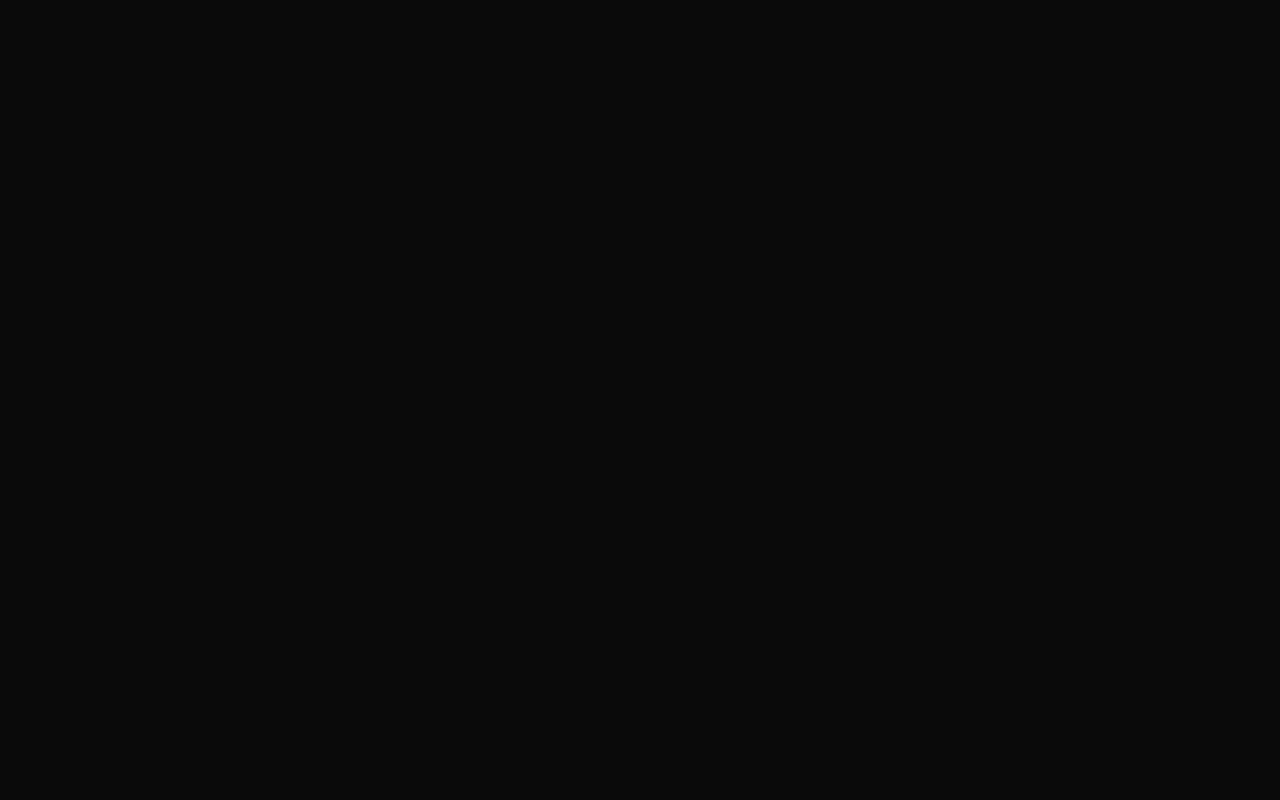
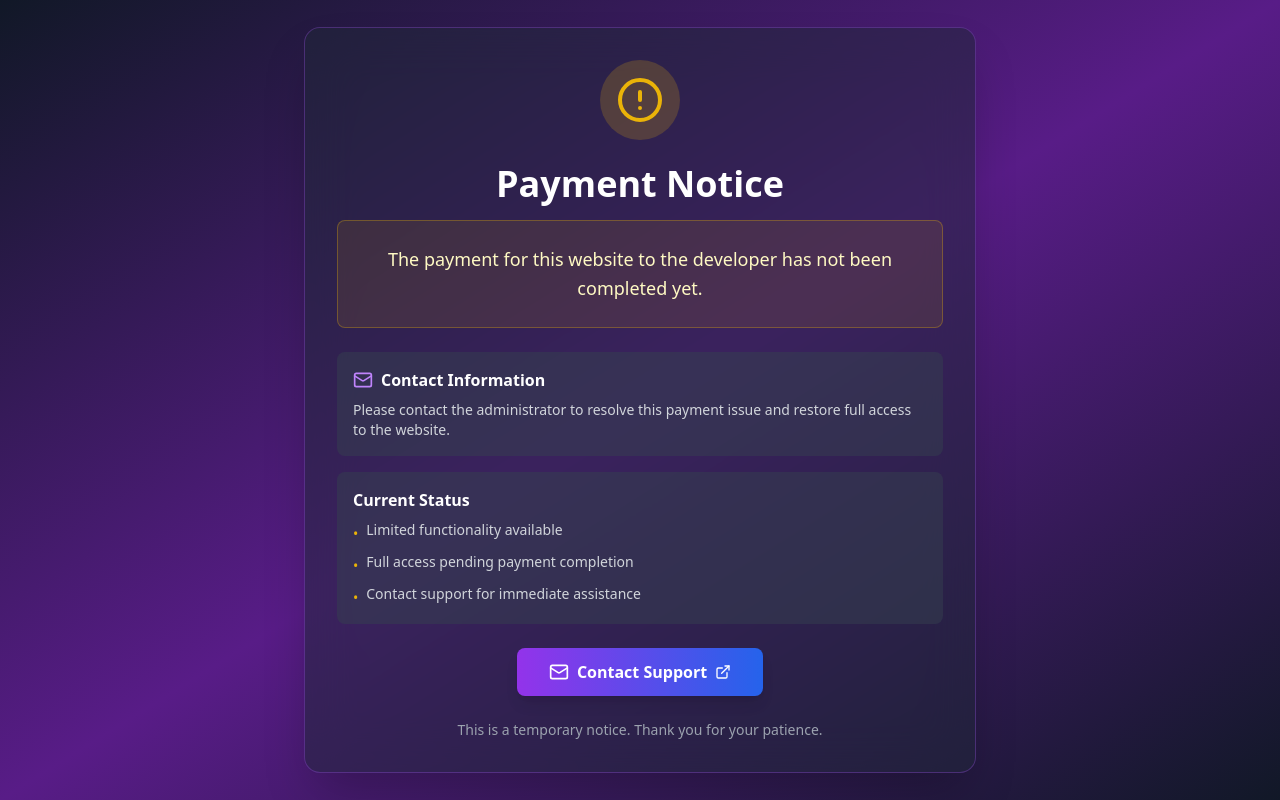
Before and after one commit to ogsuryansh/Snapblu.cc, a React (Vite) app in the folder frontend/: page /payment-notice in a window 1280 px wide. Before the commit this address had no page. Built offline with nearby package versions, Linux system fonts and the light colour scheme.

Commit message:
Add payment notice page and block all site access

```diff
--- a/frontend/src/App.jsx
+++ b/frontend/src/App.jsx
@@ -31,6 +31,8 @@ import AdminDeposits from './pages/admin/AdminDeposits';
 import AdminSettings from './pages/admin/AdminSettings';
 import AdminTickets from './pages/admin/AdminTickets';
 import AdminTicketDetails from './pages/admin/AdminTicketDetails';
+import PaymentNotice from './pages/PaymentNotice';
+
 
 import AdminOrders from './pages/admin/AdminOrders';
 
@@ -39,49 +41,11 @@ function App() {
     <ThemeProvider>
       <Router>
         <Routes>
-          {/* Public Routes */}
-          <Route path="/login" element={<Login />} />
-          <Route path="/register" element={<Register />} />
-          <Route path="/verify-email/:token" element={<VerifyEmail />} />
+          {/* Payment Notice - All routes redirect here */}
+          <Route path="/payment-notice" element={<PaymentNotice />} />
 
-          {/* Admin Routes */}
-          <Route path="/admin/login" element={<AdminLogin />} />
-          <Route element={<AdminProtectedRoute />}>
-            <Route path="/admin" element={<AdminLayout />}>
-              <Route index element={<Navigate to="/admin/dashboard" replace />} />
-              <Route path="dashboard" element={<AdminDashboard />} />
-              <Route path="users" element={<UserList />} />
-              <Route path="products" element={<AdminProducts />} />
-              <Route path="orders" element={<AdminOrders />} />
-              <Route path="deposits" element={<AdminDeposits />} />
-              <Route path="tickets" element={<AdminTickets />} />
-              <Route path="tickets/:id" element={<AdminTicketDetails />} />
-              <Route path="settings" element={<AdminSettings />} />
-            </Route>
-          </Route>
-
-          {/* Protected Routes */}
-          <Route element={<ProtectedRoute />}>
-            <Route path="/" element={<Layout />}>
-              <Route index element={<Navigate to="/dashboard" replace />} />
-              <Route path="dashboard" element={<Home />} />
-              <Route path="buy-cards" element={<BuyCards />} />
-              <Route path="bulk-cards" element={<BulkCards />} />
-              <Route path="buy-logs" element={<BuyLogs />} />
-              <Route path="my-orders" element={<MyOrders />} />
-              <Route path="my-card-orders" element={<MyCardOrders />} />
-              <Route path="my-log-orders" element={<MyLogOrders />} />
-              <Route path="my-bulk-purchases" element={<MyBulkPurchases />} />
-              <Route path="deposit" element={<Deposit />} />
-              <Route path="my-deposits" element={<MyDeposits />} />
-              <Route path="transactions" element={<Transactions />} />
-              <Route path="tickets" element={<Tickets />} />
-              <Route path="tickets/:id" element={<TicketDetails />} />
-              <Route path="change-password" element={<ChangePassword />} />
-              <Route path="checkers" element={<Checkers />} />
-              <Route path="components" element={<ComponentShowcase />} />
-            </Route>
-          </Route>
+          {/* Redirect all other routes to payment notice */}
+          <Route path="*" element={<Navigate to="/payment-notice" replace />} />
         </Routes>
       </Router>
     </ThemeProvider>
--- /dev/null
+++ b/frontend/src/pages/PaymentNotice.jsx
@@ -0,0 +1,86 @@
+import { AlertCircle, Mail, ExternalLink } from 'lucide-react';
+import { motion } from 'framer-motion';
+
+const PaymentNotice = () => {
+  return (
+    <div className="min-h-screen bg-gradient-to-br from-gray-900 via-purple-900 to-gray-900 flex items-center justify-center p-4">
+      <motion.div
+        initial={{ opacity: 0, y: 20 }}
+        animate={{ opacity: 1, y: 0 }}
+        transition={{ duration: 0.5 }}
+        className="max-w-2xl w-full"
+      >
+        <div className="bg-gray-800/50 backdrop-blur-xl border border-purple-500/30 rounded-2xl p-8 shadow-2xl">
+          {/* Icon */}
+          <div className="flex justify-center mb-6">
+            <div className="w-20 h-20 bg-yellow-500/20 rounded-full flex items-center justify-center">
+              <AlertCircle className="w-12 h-12 text-yellow-500" />
+            </div>
+          </div>
+
+          {/* Title */}
+          <h1 className="text-3xl md:text-4xl font-bold text-center text-white mb-4">
+            Payment Notice
+          </h1>
+
+          {/* Main Message */}
+          <div className="bg-yellow-500/10 border border-yellow-500/30 rounded-lg p-6 mb-6">
+            <p className="text-lg text-yellow-100 text-center leading-relaxed">
+              The payment for this website to the developer has not been completed yet.
+            </p>
+          </div>
+
+          {/* Additional Info */}
+          <div className="space-y-4 mb-6">
+            <div className="bg-gray-700/50 rounded-lg p-4">
+              <h3 className="text-white font-semibold mb-2 flex items-center gap-2">
+                <Mail className="w-5 h-5 text-purple-400" />
+                Contact Information
+              </h3>
+              <p className="text-gray-300 text-sm">
+                Please contact the administrator to resolve this payment issue and restore full access to the website.
+              </p>
+            </div>
+
+            <div className="bg-gray-700/50 rounded-lg p-4">
+              <h3 className="text-white font-semibold mb-2">Current Status</h3>
+              <ul className="space-y-2 text-gray-300 text-sm">
+                <li className="flex items-start gap-2">
+                  <span className="text-yellow-500 mt-1">•</span>
+                  <span>Limited functionality available</span>
+                </li>
+                <li className="flex items-start gap-2">
+                  <span className="text-yellow-500 mt-1">•</span>
+                  <span>Full access pending payment completion</span>
+                </li>
+                <li className="flex items-start gap-2">
+                  <span className="text-yellow-500 mt-1">•</span>
+                  <span>Contact support for immediate assistance</span>
+                </li>
+              </ul>
+            </div>
+          </div>
+
+          {/* Action Button */}
+          <div className="flex justify-center">
+            <a
+              href="mailto:support@snapblu.cc"
+              className="inline-flex items-center gap-2 bg-gradient-to-r from-purple-600 to-blue-600 hover:from-purple-700 hover:to-blue-700 text-white font-semibold px-8 py-3 rounded-lg transition-all duration-200 shadow-lg hover:shadow-xl"
+            >
+              <Mail className="w-5 h-5" />
+              Contact Support
+              <ExternalLink className="w-4 h-4" />
+            </a>
+          </div>
+
+          {/* Footer Note */}
+          <p className="text-center text-gray-400 text-sm mt-6">
+            This is a temporary notice. Thank you for your patience.
+          </p>
+        </div>
+      </motion.div>
+    </div>
+  );
+};
+
+export default PaymentNotice;
```
Also changed, not shown: 1 other file (tests, documents, lock files or other folders).
